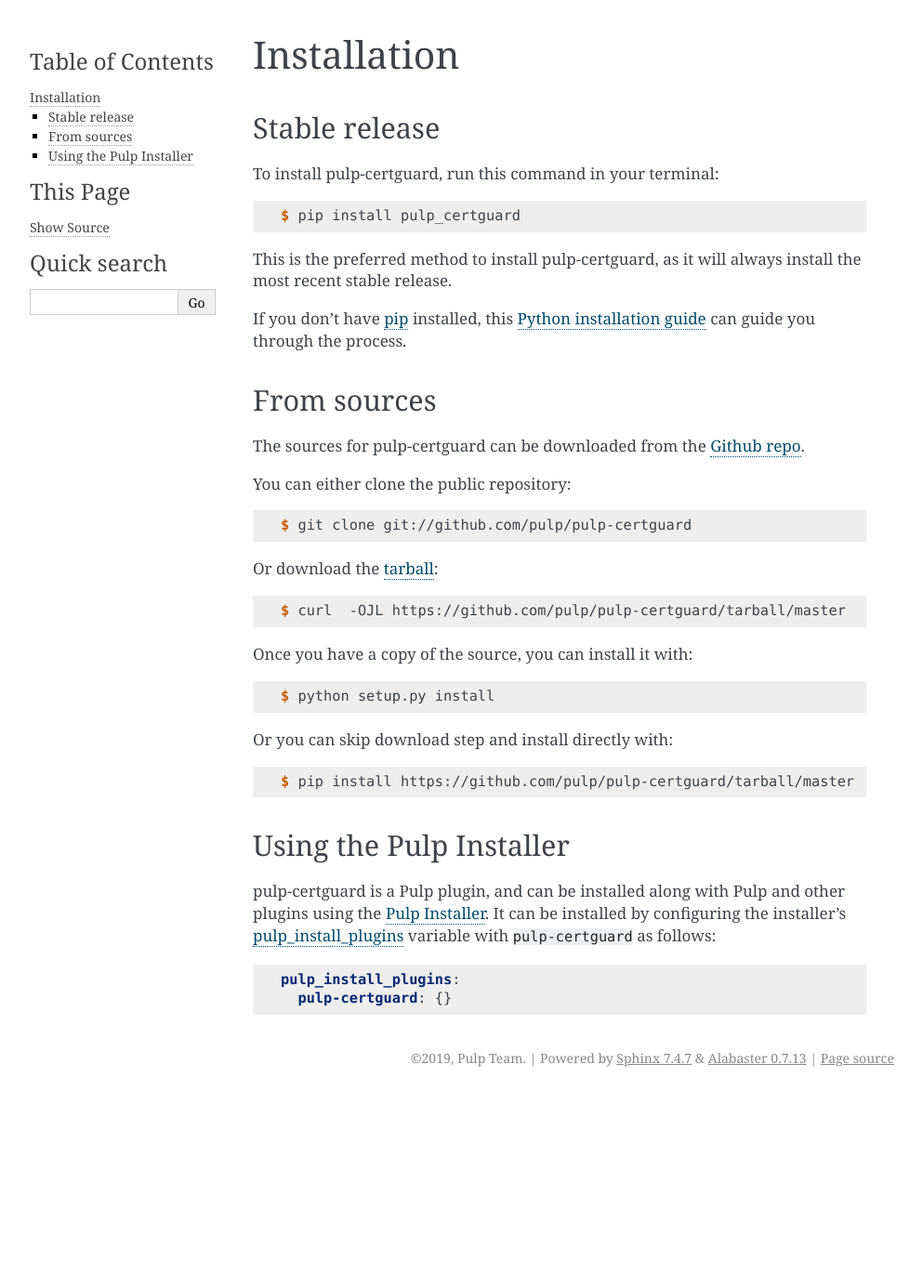
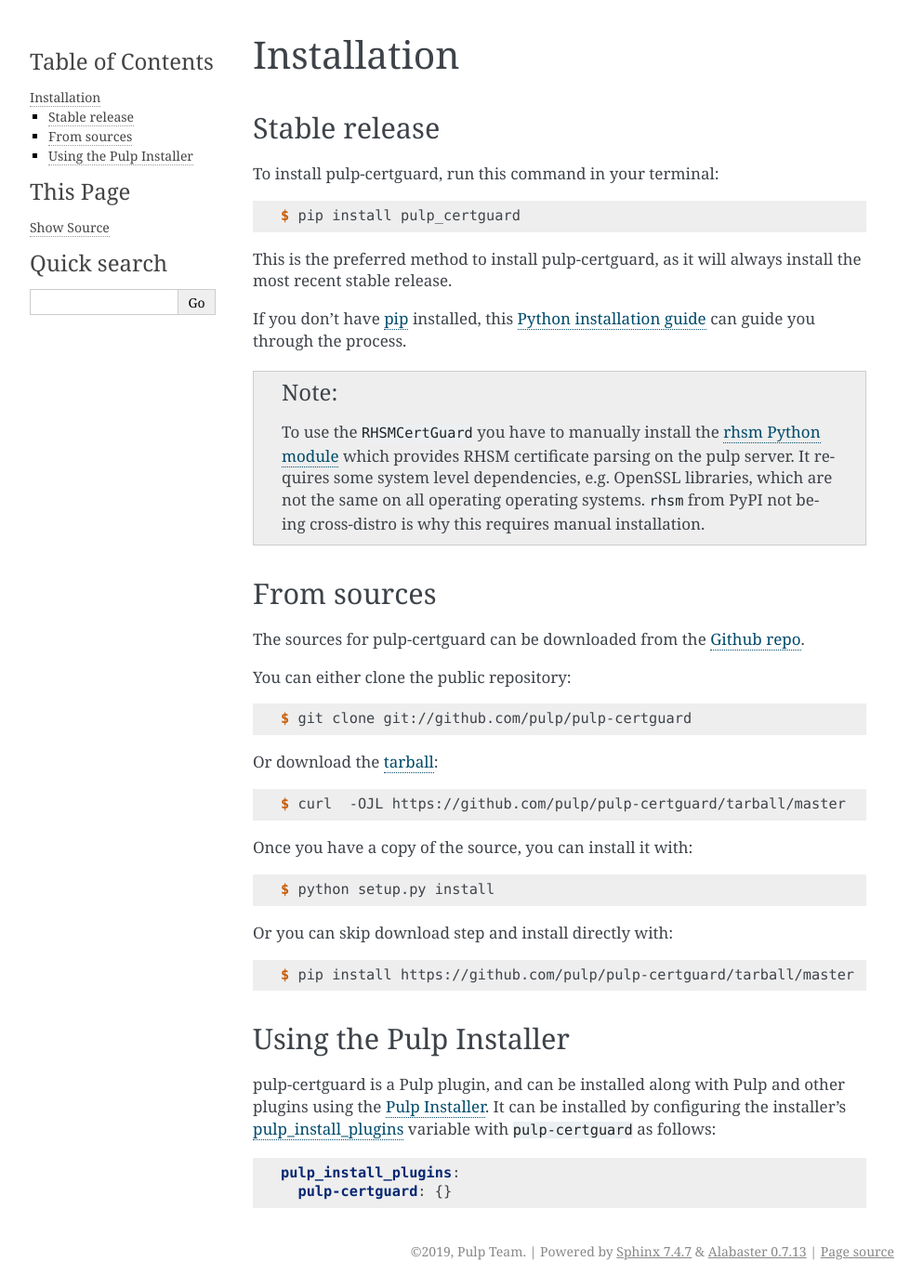
Before and after one commit to pulp/pulp-certguard, a Sphinx documentation site: the page built from docs/installation.rst, in a window 1280 px wide. Shown: the whole page at 93% size, without its empty margins (148-1141 px from the left). Built offline with Sphinx 7.4.7, drawn with Linux system fonts in a browser that asks for light colours; before the commit the page ends 1178 px from its top, so only the background shows below that.

Commit message:
Add docs on manual install of `rhsm`
https://pulp.plan.io/issues/6546
closes #6546

```diff
--- a/docs/installation.rst
+++ b/docs/installation.rst
@@ -22,6 +22,14 @@
 
 .. _pip: https://pip.pypa.io
 .. _Python installation guide: http://docs.python-guide.org/en/latest/starting/installation/
+
+.. note::
+
+    To use the ``RHSMCertGuard`` you have to manually install the `rhsm Python module
+    <https://pypi.org/project/rhsm/>`_ which provides RHSM certificate parsing on the pulp server.
+    It requires some system level dependencies, e.g. OpenSSL libraries, which are not the same on
+    all operating operating systems. ``rhsm`` from PyPI not being cross-distro is why this requires
+    manual installation.
 
 
 From sources
```
Also changed, not shown: docs/usage.rst (+9 -0 lines), 1 other file.
